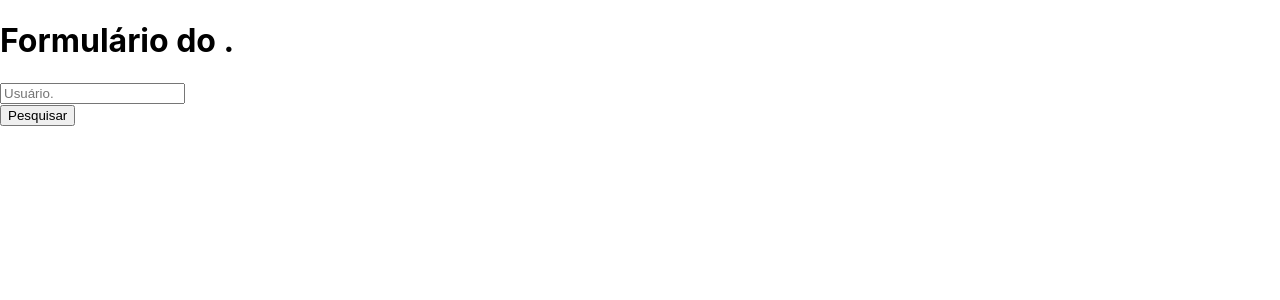
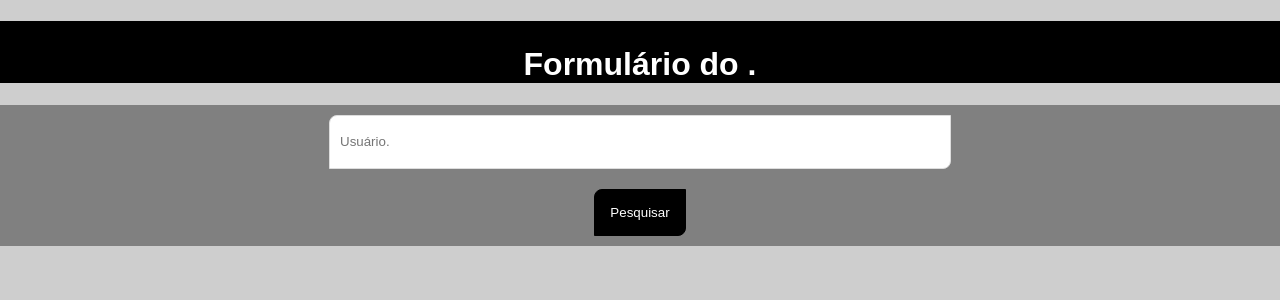
Before and after one commit to Jeffrs123/gama-react, a React (Create React App) app: page / in a window 1280 px wide. Shown: the top 300 px of the page. Built offline with nearby package versions, Linux system fonts and the light colour scheme.

Commit message:
COMPONENTES ESTILIZADOS - Styled-Components

```diff
--- a/package.json
+++ b/package.json
@@ -10,7 +10,8 @@
     "react": "^16.13.1",
     "react-dom": "^16.13.1",
     "react-router-dom": "^5.2.0",
-    "react-scripts": "3.4.1"
+    "react-scripts": "3.4.1",
+    "styled-components": "^5.1.0"
   },
   "scripts": {
     "start": "react-scripts start",
--- a/src/Repositories.js
+++ /dev/null
@@ -1,9 +0,0 @@
-import React from 'react';
-
-export default function Repositories() {
-    return (
-        <h1>Repositories</h1>
-    )
-}
-
-// export default Repositories;
--- a/src/index.css
+++ b/src/index.css
@@ -1,4 +1,10 @@
+html, body{
+  width: 100vw;
+  height: 100vh;
+}
+
 body {
+  background: rgba(128, 128, 128, 0.384);
   margin: 0;
   font-family: -apple-system, BlinkMacSystemFont, 'Segoe UI', 'Roboto', 'Oxygen',
     'Ubuntu', 'Cantarell', 'Fira Sans', 'Droid Sans', 'Helvetica Neue',
--- a/src/index.js
+++ b/src/index.js
@@ -2,7 +2,6 @@ import React from 'react';
 import ReactDOM from 'react-dom';
 import './index.css';
 import App from './App';
-import Repositories from './Repositories';
 
 import * as serviceWorker from './serviceWorker';
 
--- a/src/Home.js
+++ b/src/pages/Home/Home.js
@@ -1,5 +1,6 @@
 import React, { useState } from 'react'; // import './App.css';
 import axios from 'axios';
+import * as S from './styled';
 
 function Home(props) {
 
@@ -11,17 +12,20 @@ function Home(props) {
       .get(urlUserRepo)
       .then(r => console.log("r", r.data))
       .catch(error => console.log(`O usuário ${usuario} ou NÃO EXISTE ou o nome está errado.`))
-    ;
+      ;
   }
 
   return (
 
-    <>
-    <h1>Formulário do {usuario}. </h1>
-    <input className="usuarioInput" placeholder="Usuário." value={usuario} onChange={e => setUsuario(e.target.value)} />
-    <br />
-    <button type="button" onClick={handlePesquisa}>Pesquisar</button>
-    </>
+    <S.Container>
+      <S.Title>Formulário do {usuario}. </S.Title>
+      <S.Container2>
+        <S.Input className="usuarioInput" placeholder="Usuário." value={usuario} onChange={e => setUsuario(e.target.value)} />
+      </S.Container2>
+      <S.Container2>
+        <S.Button type="button" onClick={handlePesquisa}>Pesquisar</S.Button>
+      </S.Container2>
+    </S.Container>
   );
 }
 
--- /dev/null
+++ b/src/pages/Home/styled.js
@@ -0,0 +1,98 @@
+import styled from 'styled-components'
+
+export const Container = styled.div`
+    wight: 100vw;
+    height: 100vh;
+    // display: flex;
+    align-items: center;
+    justify-content: center;
+    margin: 0px;
+
+`
+
+export const Container1 = styled.div`
+    background: #000;
+    width: 100%;
+    max-width: 991px;
+    margin: 0 auto;
+    text-align: center;
+
+`
+
+export const Container2 = styled.div`
+    background: gray;
+    margin: 0px;
+    padding-top: 10px;
+    text-align: center;
+    display: flex;
+    align-items: center;
+    justify-content: center;
+
+`
+export const Title = styled.h1`
+    padding-top: 25px;
+    padding-bottom: 0px;
+
+    text-align: center;
+    font-size: 2rem;
+    font-family: sans-serif;
+    // color: #333;
+
+    background: #000;
+    color: #fff;
+`
+
+export const Input = styled.input`
+    border: 1px solid #ddd;
+    height: 2rem;
+    // padding: 0 .85rem;
+    border-radius: .50rem 00 .50rem;
+    width: 100%;
+    max-width: 600px;
+    margin: 0 auto;
+
+    &:focus,
+    &:active{
+        outline: none;
+        box-shadow: none;
+    }
+
+    padding: 10px;
+
+    // padding-right: 10px;
+    // padding-left: 10px;
+    // padding-top: 5px;
+    // padding-bottom: 5px;
+`
+
+export const Button = styled.button`
+
+    // height: 2rem;
+    border: 1px solid #000;
+    background: #000;
+    color: #fff;
+    border-radius: .50rem 00 .50rem;
+
+    // list-style: none;
+
+    padding: 15px;
+    // margin: 20px;
+    // font-family: sans-serif;
+    // border-radius: .50rem 00 .50rem;
+
+    margin: 10px;
+
+    &:focus,
+    &:active{
+        outline: none;
+        box-shadow: none;
+    }
+
+`
+
+export const ListItem = styled.li`
+    margin: .5rem 0;
+    background: #000;
+    color: #fff;
+    padding: .5rem;
+`
--- /dev/null
+++ b/src/pages/Repositories/Repositories.js
@@ -0,0 +1,16 @@
+import React from 'react';
+import * as S from './styled';
+
+export default function Repositories() {
+    return (
+        <S.Container>
+            <S.Title>Repositórios</S.Title>
+            <S.List>
+                <S.ListItem>Repositório 01</S.ListItem>
+                <S.ListItem>Repositório 02</S.ListItem>
+            </S.List>
+        </S.Container>
+    )
+}
+
+// export default Repositories;
--- /dev/null
+++ b/src/pages/Repositories/styled.js
@@ -0,0 +1,43 @@
+import styled from 'styled-components'
+
+export const Container = styled.div`
+    background: #000;
+    width: 100%;
+    max-width: 991px;
+    margin: 0 auto;
+
+`
+
+export const Title = styled.h1`
+    padding-top: 25px;
+    padding-bottom: 0px;
+
+    text-align: center;
+    font-size: 2rem;
+    font-family: sans-serif;
+    // color: #333;
+    background: #000;
+    color: #fff;
+`
+
+export const List = styled.ul`
+    list-style: none;
+
+    padding-right: 10px;
+    padding-left: 10px;
+    padding-top: 5px;
+    padding-bottom: 5px;
+    // padding: 0;
+
+    margin: 0;
+    font-family: sans-serif;
+    background: gray;
+
+`
+
+export const ListItem = styled.li`
+    margin: .5rem 0;
+    background: #000;
+    color: #fff;
+    padding: .5rem;
+`
--- a/src/routes.js
+++ b/src/routes.js
@@ -1,7 +1,7 @@
 import React from 'react';
 import { Switch, Route, BrowserRouter } from 'react-router-dom';
-import Repositories from './Repositories';
-import Home from './Home';
+import Home from './pages/Home/Home';
+import Repositories from './pages/Repositories/Repositories';
 
 export default function Routes() {
     return (
```
Also changed, not shown: 2 other files (tests, documents, lock files or other folders).
